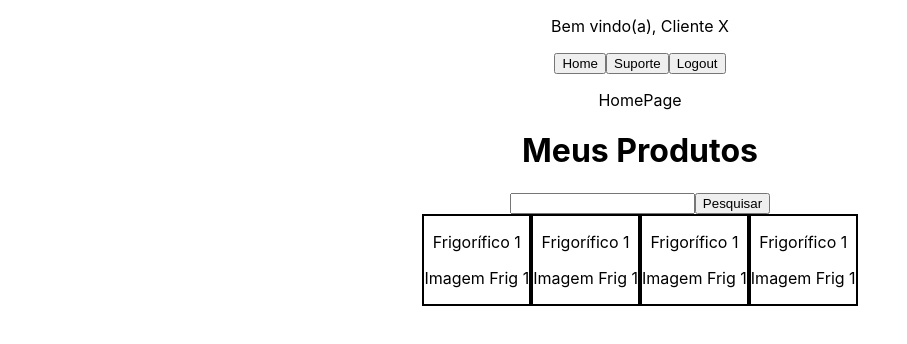
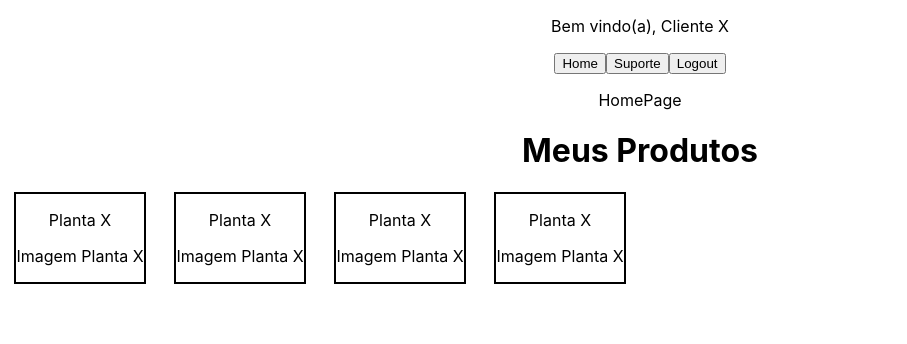
Before and after one commit to Hiagoperoni/CLP-Site, a React (Create React App) app: page /home in a window 1280 px wide. Shown: the top 344 px of the page, without its empty margins (0-907 px from the left). Built offline with nearby package versions, Linux system fonts and the light colour scheme.

Commit message:
Página Planta, Plagina dos Produtos e Componete dos produtos pronto

```diff
--- a/src/App.css
+++ b/src/App.css
@@ -40,9 +40,12 @@
 .dispProd {
   display: flex;
   align-items: center;
-  justify-content: center;
+  justify-content: space-around;
+  justify-items: center;
+  width: 50%;
 }
 
 .geralProd {
   border: 2px solid black;
+  cursor: pointer;
 }
--- a/src/App.js
+++ b/src/App.js
@@ -2,6 +2,7 @@ import './App.css';
 import { Route, Routes } from 'react-router-dom';
 import Login from './Pages/login';
 import Home from './Pages/home';
+import Produto from './Pages/produto';
 
 function App() {
   return (
@@ -9,6 +10,7 @@ function App() {
       <Routes>
         <Route exact path="/" element={ <Login /> } />
         <Route exact path="/home" element={ <Home /> } />
+        <Route exact path="/produto" element={ <Produto /> } />
       </Routes>
     </div>
   );
--- a/src/Components/Clientes.js
+++ /dev/null
@@ -1,13 +0,0 @@
-import React, { useState } from 'react';
-
-
-function ClientesComp() {
-  return (
-      <section className="geralProd">
-        <p>Frigorífico 1</p>
-        <p>Imagem Frig 1</p>
-      </section>
-  )
-}
-
-export default ClientesComp;
--- /dev/null
+++ b/src/Components/PlantaComp.js
@@ -0,0 +1,18 @@
+import React, { useState } from 'react';
+import { useNavigate } from 'react-router-dom';
+
+function PlantaComp() {
+  let navigate = useNavigate();
+  const paginaProduto = () => {
+    return navigate("/produto");
+  }
+
+  return (
+      <section className="geralProd" onClick={ paginaProduto }>
+        <p>Planta X</p>
+        <p>Imagem Planta X</p>
+      </section>
+  )
+}
+
+export default PlantaComp;
--- /dev/null
+++ b/src/Components/ProdutoComp.js
@@ -0,0 +1,20 @@
+import React, { useState } from 'react';
+import { useNavigate } from 'react-router-dom';
+
+function ProdutoComp() {
+  let nagigate = useNavigate();
+
+  const paginaProduto = () => {
+    return nagigate("/produtoX")
+  }
+
+  return (
+    <section className="geralProd">
+      <p>X</p>
+      <p>Temp. Atual: X Cº</p>
+      <p>Porta X</p>
+    </section>
+  )
+}
+
+export default ProdutoComp;
--- a/src/Pages/home.js
+++ b/src/Pages/home.js
@@ -1,8 +1,7 @@
 import React, { useState } from 'react';
 import { useNavigate } from 'react-router-dom';
-import HeaderComp from '../Components/Header';
-import ClientesComp from '../Components/Clientes';
-import SearchBarComp from '../Components/SearchBar';
+import HeaderComp from '../Components/HeaderComp';
+import PlantaComp from '../Components/PlantaComp';
 
 function Home() {
   return (
@@ -10,12 +9,11 @@ function Home() {
       <HeaderComp />
       <p>HomePage</p>
       <h1>Meus Produtos</h1>
-      <SearchBarComp />
       <div className="dispProd">
-        <ClientesComp />
-        <ClientesComp />
-        <ClientesComp />
-        <ClientesComp />
+        <PlantaComp />
+        <PlantaComp />
+        <PlantaComp />
+        <PlantaComp />
       </div>
     </main>
   )
--- /dev/null
+++ b/src/Pages/produto.js
@@ -0,0 +1,19 @@
+import React, { useState } from 'react';
+import ProdutoComp from '../Components/ProdutoComp';
+
+function Produto() {
+  return (
+    <main>
+      <h1>Planta 01</h1>
+      <div className="dispProd">
+        <ProdutoComp />
+        <ProdutoComp />
+        <ProdutoComp />
+        <ProdutoComp />
+        <ProdutoComp />
+      </div>
+    </main>
+  )
+}
+
+export default Produto;
```
Also changed, not shown: src/Components/HeaderComp.js (renamed from src/Components/Header.js), src/Components/SearchBarComp.js (renamed from src/Components/SearchBar.js).
